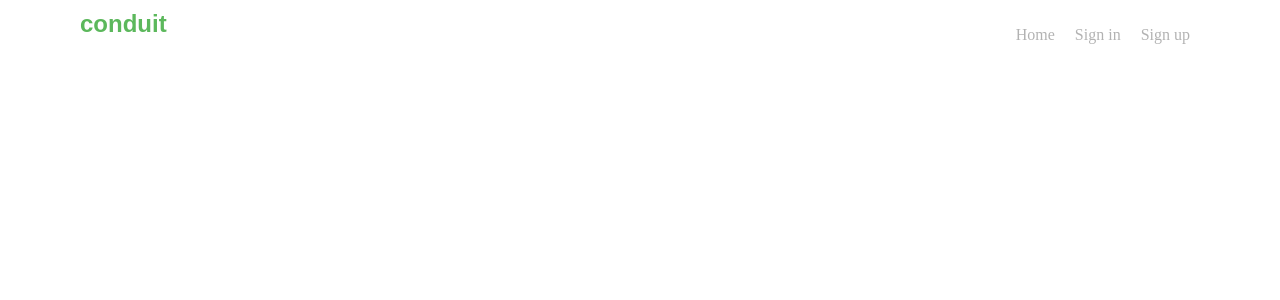
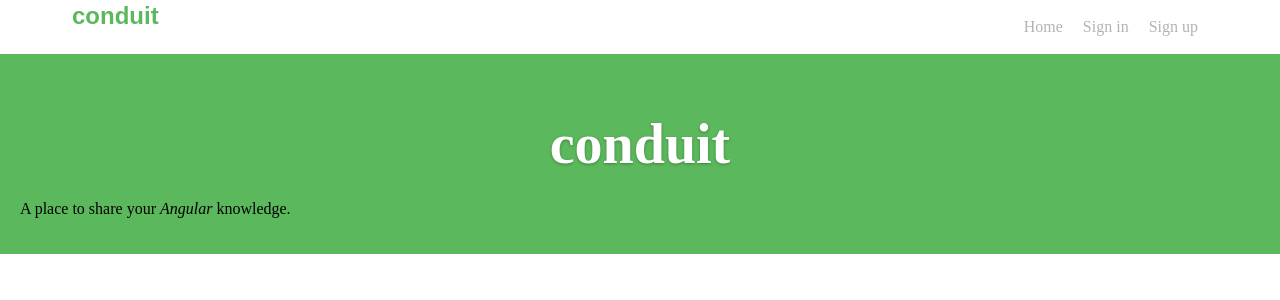
Before and after one commit to zncen/mcu-112-web-12130951-final, an Angular app: page / in a window 1280 px wide. Shown: the top 300 px of the page. Built offline with nearby package versions, Linux system fonts and the light colour scheme.

Commit message:
把網頁內距改好還有綠色背景跟conduit字體陰影

```diff
--- a/src/app/app.component.html
+++ b/src/app/app.component.html
@@ -1 +1,2 @@
 <app-nav-bar></app-nav-bar>
+<app-header></app-header>
--- a/src/app/app.component.ts
+++ b/src/app/app.component.ts
@@ -1,12 +1,13 @@
 import { Component } from '@angular/core';
 
 import { NavBarComponent } from './nav-bar/nav-bar.component';
+import { HeaderComponent } from './header/header.component';
 
 
 @Component({
   selector: 'app-root',
   standalone: true,
-  imports: [NavBarComponent],
+  imports: [NavBarComponent,HeaderComponent],
   templateUrl: './app.component.html',
   styleUrls: ['./app.component.css']
 })
--- /dev/null
+++ b/src/app/header/header.component.css
@@ -0,0 +1,16 @@
+
+header {
+    background: #5cb85c;
+    padding: 20px;
+    margin: 0;
+}
+
+header h1{
+    color: white;
+    text-shadow: 0 1px 3px rgba(0,0,0,.3);
+    font-weight: 700!important;
+    text-align: center;
+    font-size: 3.5rem;
+    padding-bottom: 0.5rem;
+    margin-bottom: 0;
+}
--- /dev/null
+++ b/src/app/header/header.component.html
@@ -0,0 +1,4 @@
+<header>
+    <h1 class="logo-font">conduit</h1>
+    <p >A place to share your <i >Angular</i> knowledge.</p>
+</header>
--- a/src/styles.css
+++ b/src/styles.css
@@ -1 +1,6 @@
 /* You can add global styles to this file, and also import other style files */
+
+body {
+    margin: 0;
+    padding: 0;
+}
```
